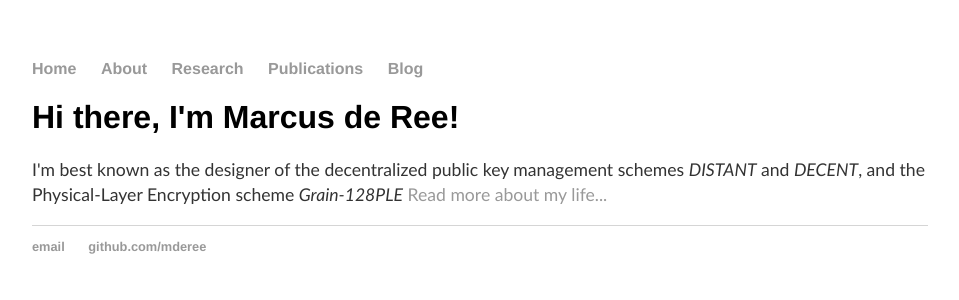
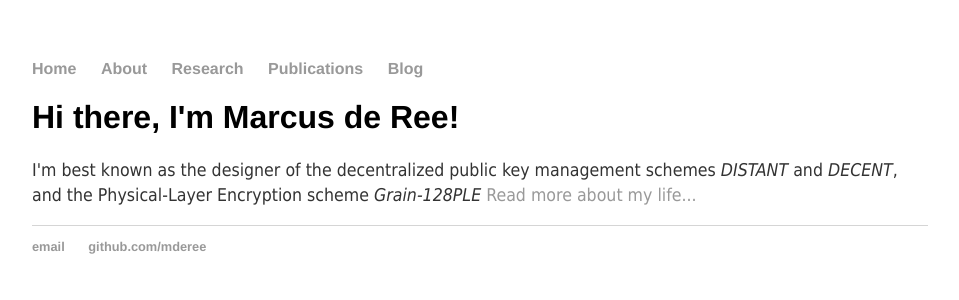
Before and after one commit to mderee/mderee-old.github.io, a Jekyll site: the page built from index.html, in a window 1280 px wide. Shown: the top 300 px of the page, without its empty margins (160-1119 px from the left). Built offline with Jekyll 4.4.1, drawn with Linux system fonts in a browser that asks for light colours.

Commit message:
font update

```diff
--- a/css/main.css
+++ b/css/main.css
@@ -25,7 +25,7 @@ h1 {
 }
 p {
     font-size: 1.1em;
-    font-family: 'Optima', 'Arial', 'Sans-Serif';
+    font-family: 'Tahoma', 'Arial', 'Sans-Serif';
     line-height: 1.4em;
     color: #333;
 }
```
